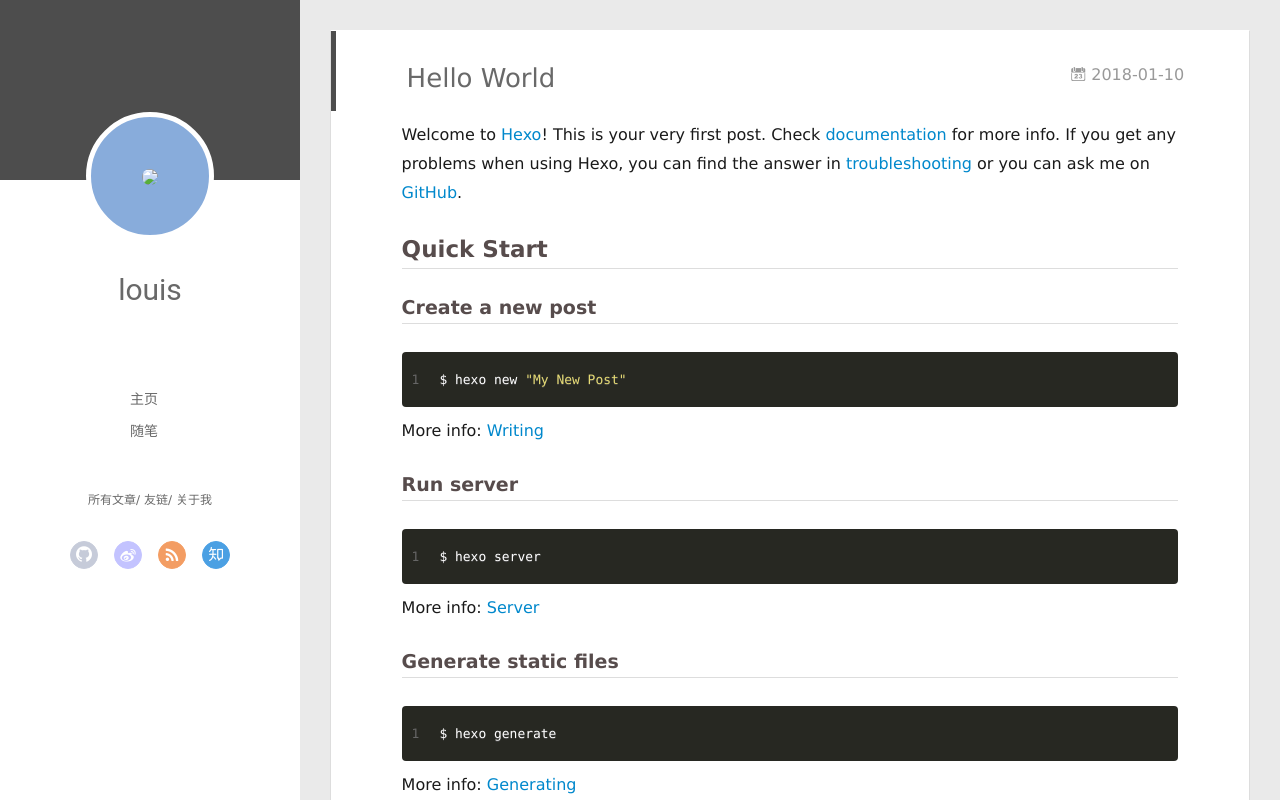
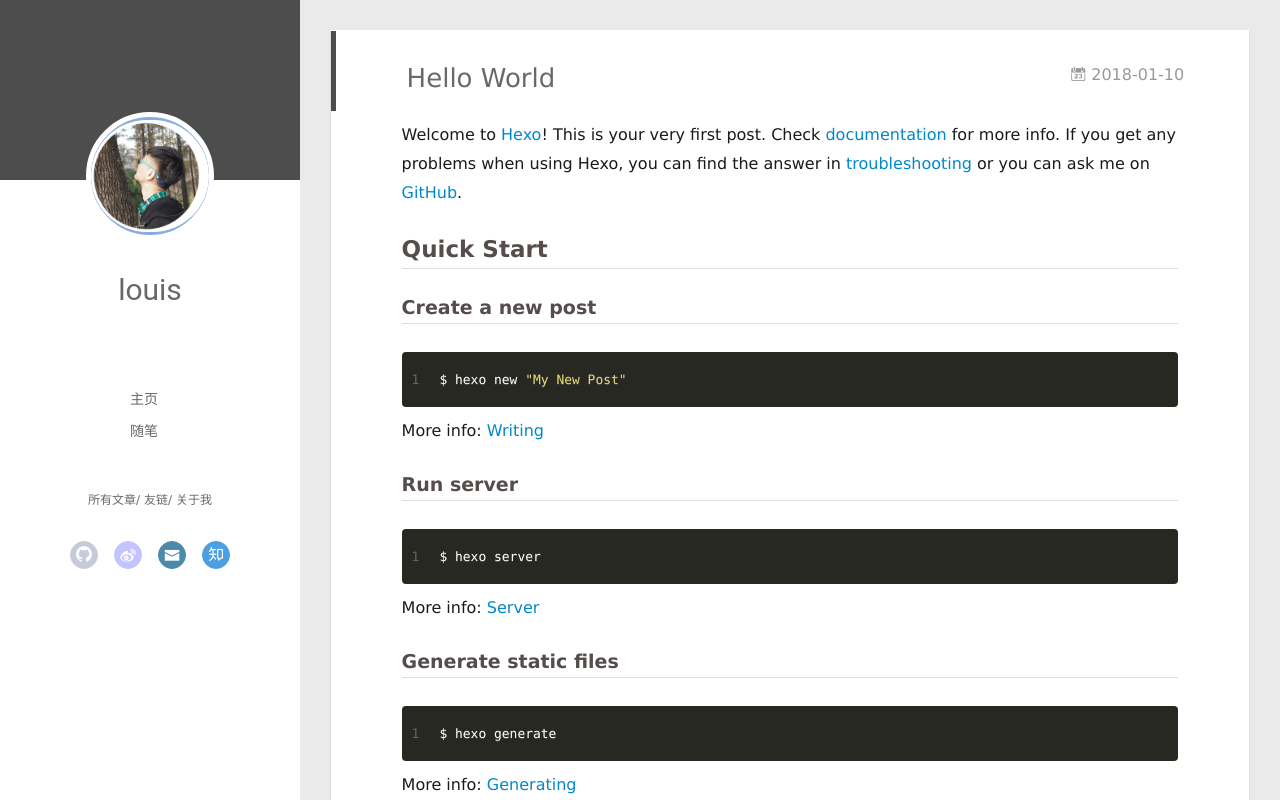
Before and after one commit to louisace/louisace.github.io, a plain HTML site: page 2018/01/10/hello-world/index.html in a window 1280 px wide. Drawn offline with Linux system fonts and the light colour scheme; no server answers.

Commit message:
Site updated: 2018-01-10 21:24:17

```diff
--- a/2018/01/10/hello-world/index.html
+++ b/2018/01/10/hello-world/index.html
@@ -46,7 +46,7 @@
 <div class="intrude-less">
 	<header id="header" class="inner">
 		<a href="/" class="profilepic">
-			<img src="/source/img/louis.png" class="js-avatar">
+			<img src="/assets/louis.png" class="js-avatar">
 		</a>
 		<hgroup>
 		  <h1 class="header-author"><a href="/">louis</a></h1>
@@ -84,7 +84,7 @@
 
 					<a class="weibo" target="_blank" href="#" title="weibo"><i class="icon-weibo"></i></a>
 
-					<a class="rss" target="_blank" href="#" title="rss"><i class="icon-rss"></i></a>
+					<a class="mail" target="_blank" href="https://mail.qq.com/cgi-bin/frame_html?sid=WBfJaX12qW07WB9F&r=13b91f2f73192a3c7be261543b49ae4a" title="mail"><i class="icon-mail"></i></a>
 
 					<a class="zhihu" target="_blank" href="#" title="zhihu"><i class="icon-zhihu"></i></a>
 
@@ -104,7 +104,7 @@
 	<div class="intrude-less">
 		<header id="header" class="inner">
 			<div class="profilepic">
-				<img src="/source/img/louis.png" class="js-avatar">
+				<img src="/assets/louis.png" class="js-avatar">
 			</div>
 			<hgroup>
 			  <h1 class="header-author js-header-author">louis</h1>
@@ -125,7 +125,7 @@
 
 						<a class="weibo" target="_blank" href="#" title="weibo"><i class="icon-weibo"></i></a>
 
-						<a class="rss" target="_blank" href="#" title="rss"><i class="icon-rss"></i></a>
+						<a class="mail" target="_blank" href="https://mail.qq.com/cgi-bin/frame_html?sid=WBfJaX12qW07WB9F&r=13b91f2f73192a3c7be261543b49ae4a" title="mail"><i class="icon-mail"></i></a>
 
 						<a class="zhihu" target="_blank" href="#" title="zhihu"><i class="icon-zhihu"></i></a>
 
--- /dev/null
+++ b/content.json
@@ -0,0 +1 @@
+[{"title":"数据挖掘关联分析-Apriori算法","date":"2018-01-10T09:32:11.534Z","path":"2018/01/10/数据分析apriori算法关联分析/","tags":[]},{"title":"Hello World","date":"2018-01-10T09:22:26.149Z","path":"2018/01/10/hello-world/","tags":[]}]
```
Also changed, not shown: 2018/01/10/数据分析apriori算法关联分析/index.html (+4 -4 lines), archives/2018/01/index.html (+4 -4 lines), archives/2018/index.html (+4 -4 lines), archives/index.html (+4 -4 lines), index.html (+4 -4 lines), assets/louis.png (renamed from img/louis.png).
